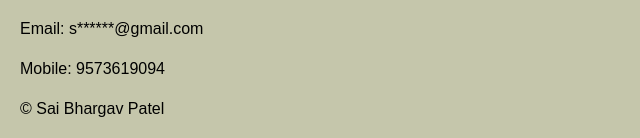
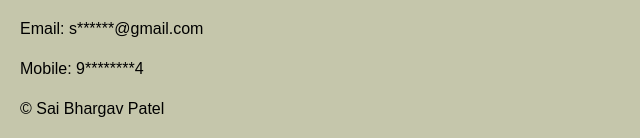
Before and after one commit to saiBhargavPatel/portfolio, a plain HTML site: page index.html in a window 1280 px wide. Shown: the part 1061-1199 px from the top of the page, 0-640 px from the left. Drawn offline with Linux system fonts and the light colour scheme.

Commit message:
Update index.html

```diff
--- a/index.html
+++ b/index.html
@@ -150,7 +150,7 @@
     <h2>Contact Information</h2>
     <div>
         <p>Email: s******@gmail.com</p>
-        <p>Mobile: 9573619094</p>
+        <p>Mobile: 9********4</p>
     </div>
     <div>
         © Sai Bhargav Patel
```
